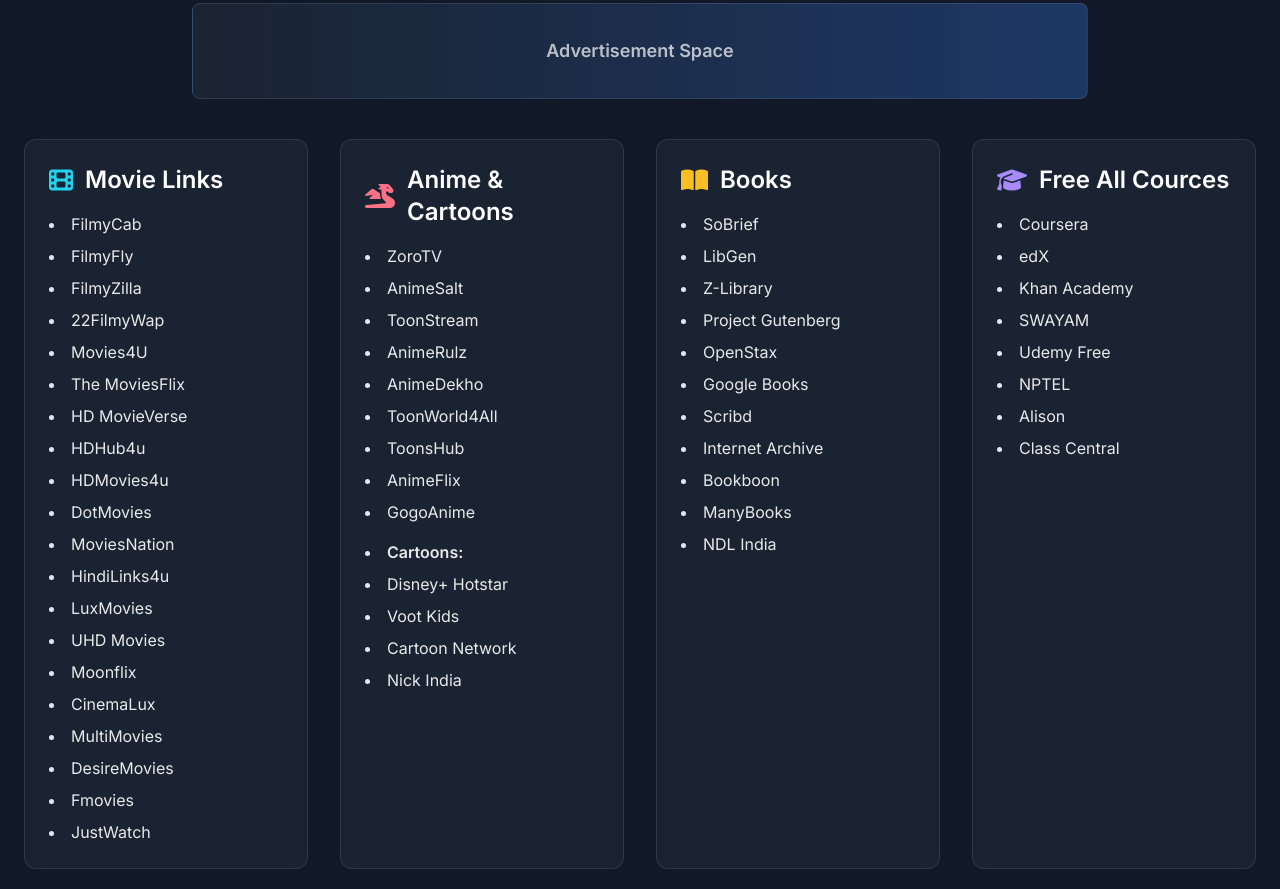
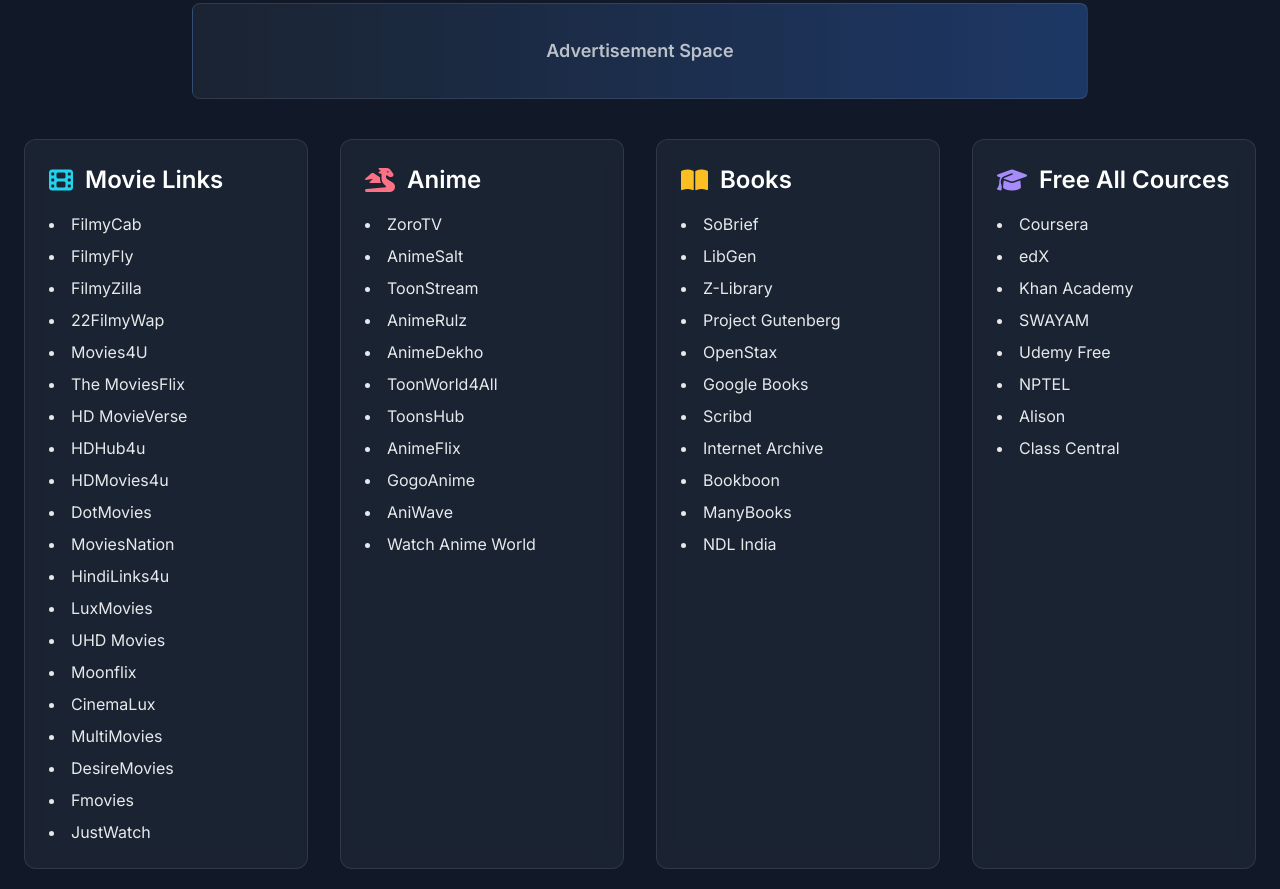
Before and after one commit to gouravfam/linkshub, a plain HTML site: page index.html in a window 1280 px wide. Shown: the part 401-1290 px from the top of the page. Drawn offline with nearby package versions, Linux system fonts and the light colour scheme.

Commit message:
Add files via upload

```diff
--- a/index.html
+++ b/index.html
@@ -1,7 +1,7 @@
 <!DOCTYPE html>
 <html lang="hi">
 <head>
-    <meta name="google-site-verification" content="vgSqcmFy6Pidlm2w5MyC-QtKIe9SZNaf17ISzriEAY4" />
+ <meta name="google-site-verification" content="vgSqcmFy6Pidlm2w5MyC-QtKIe9SZNaf17ISzriEAY4" />
     <meta charset="UTF-8">
     <meta name="viewport" content="width=device-width, initial-scale=1.0">
     <title>Links Hub - Aapke Sabhi Links Ek Jagah</title>
@@ -112,7 +112,7 @@
 
             <!-- Category: Anime -->
             <div class="card rounded-xl p-6">
-                <h2 class="text-2xl font-semibold mb-4 text-white flex items-center"><i class="fas fa-dragon mr-3 text-rose-400"></i>Anime & Cartoons</h2>
+                <h2 class="text-2xl font-semibold mb-4 text-white flex items-center"><i class="fas fa-dragon mr-3 text-rose-400"></i>Anime</h2>
                 <ul class="space-y-2 list-disc list-inside text-white/90">
                     <li><a href="https://zorotv.com.in/" target="_blank" class="hover:text-rose-400 hover:underline">ZoroTV</a></li>
                     <li><a href="https://animesalt.cc/" target="_blank" class="hover:text-rose-400 hover:underline">AnimeSalt</a></li>
@@ -123,11 +123,8 @@
                     <li><a href="https://toonshub.xyz/" target="_blank" class="hover:text-rose-400 hover:underline">ToonsHub</a></li>
                     <li><a href="https://ww1.animeflix.ltd/" target="_blank" class="hover:text-rose-400 hover:underline">AnimeFlix</a></li>
                     <li><a href="https://gogoanimez.to/" target="_blank" class="hover:text-rose-400 hover:underline">GogoAnime</a></li>
-                    <li class="pt-2 font-semibold">Cartoons:</li>
-                    <li><a href="https://www.hotstar.com/in/kids-and-family" target="_blank" class="hover:text-rose-400 hover:underline">Disney+ Hotstar</a></li>
-                    <li><a href="https://www.vootkids.com/" target="_blank" class="hover:text-rose-400 hover:underline">Voot Kids</a></li>
-                    <li><a href="https://www.cartoonnetworkindia.com/" target="_blank" class="hover:text-rose-400 hover:underline">Cartoon Network</a></li>
-                    <li><a href="https://www.nickindia.com/" target="_blank" class="hover:text-rose-400 hover:underline">Nick India</a></li>
+                    <li><a href="https://aniwave.com.pl/" target="_blank" class="hover:text-rose-400 hover:underline">AniWave</a></li>
+                    <li><a href="https://watchanimeworld.in/" target="_blank" class="hover:text-rose-400 hover:underline">Watch Anime World</a></li>
                 </ul>
             </div>
 
```
